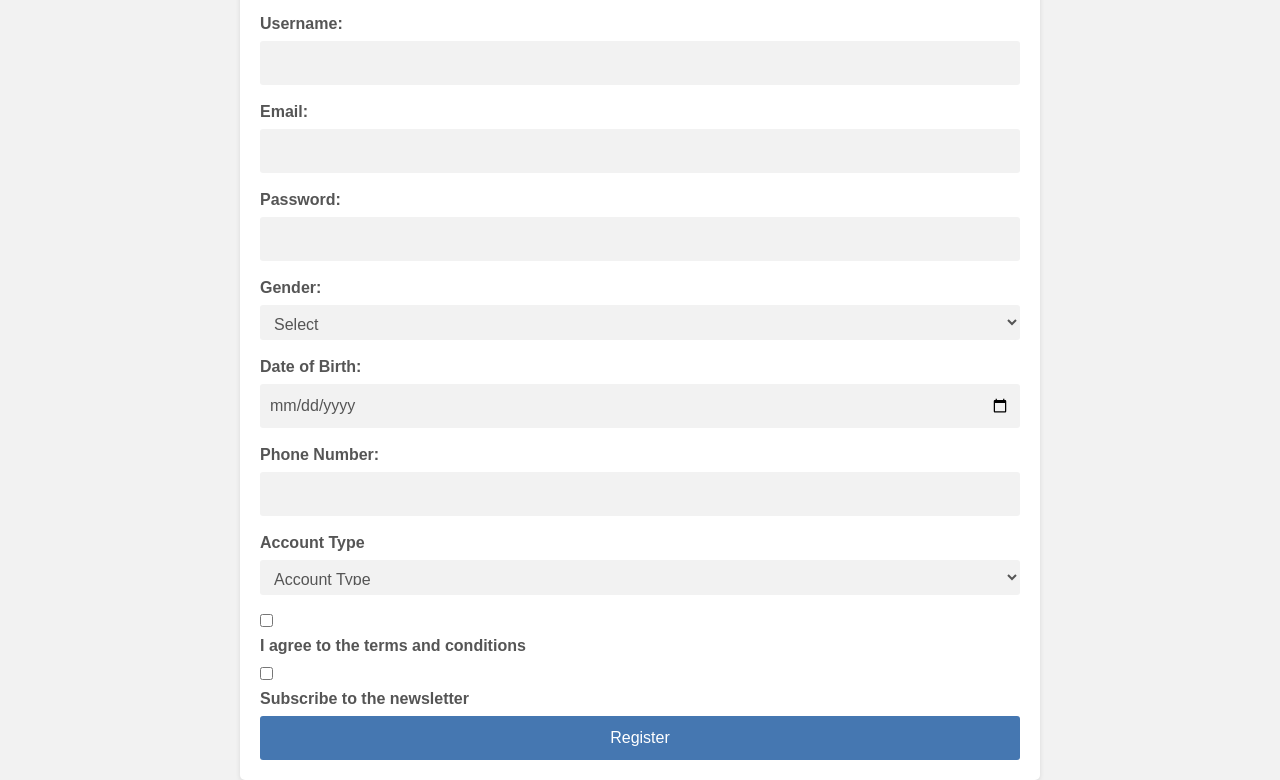
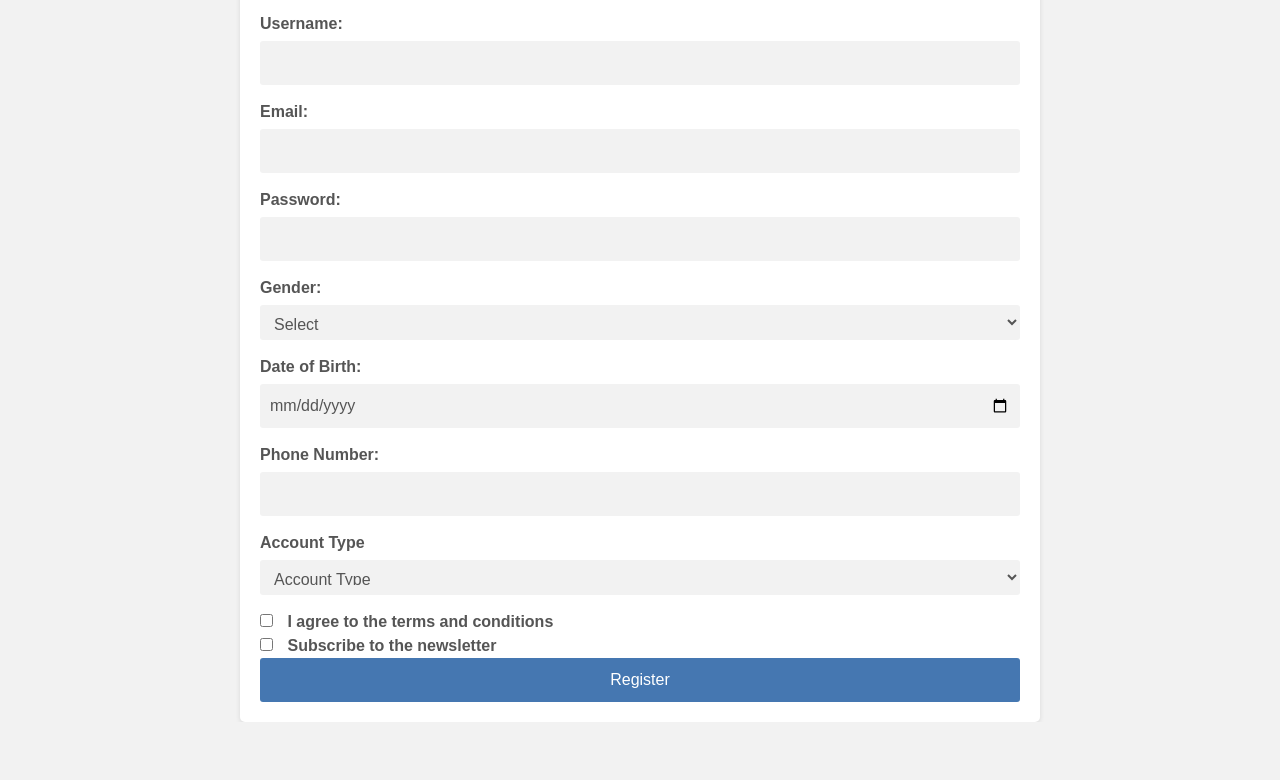
Before and after one commit to jacobdefalco/team-capstone, a plain HTML site: page registration.html in a window 1280 px wide. Shown: the part 234-1014 px from the top of the page. After the commit the page ends 956 px from the top, so only its background shows below. Drawn offline with nearby package versions, Linux system fonts and the light colour scheme.

Commit message:
added check box infront

```diff
--- a/registration.html
+++ b/registration.html
@@ -8,8 +8,6 @@
     <link rel="stylesheet" href="https://cdnjs.cloudflare.com/ajax/libs/font-awesome/6.4.0/css/all.min.css" />
     <link href="./css/style.css" rel="stylesheet" />
     <title>Registration</title>
-
-
 
     <script src="scripts/auth.js"></script>
     <style>
@@ -39,6 +37,10 @@
         margin-bottom: 5px;
         color: #555;
       }
+.noBlock{
+  display: inline;
+}
+
 
       input[type="text"],
       input[type="email"],
@@ -183,13 +185,12 @@
             <option>Personal</option>
             <option>Business</option>
           </select>
-          <div>
-            <input type="checkbox" id="terms" name="terms" required />
-            <label for="terms">I agree to the terms and conditions</label>
-          </div>
 
+          <input type="checkbox" id="terms" name="terms" required />
+          <label for="terms" class="noBlock">I agree to the terms and conditions</label>
+<br>
           <input type="checkbox" id="newsletter" name="newsletter" />
-          <label for="newsletter">Subscribe to the newsletter</label>
+          <label for="newsletter" class="noBlock">Subscribe to the newsletter</label>
 
           <button id="registerButton" type="submit">Register</button>
         </form>
```
